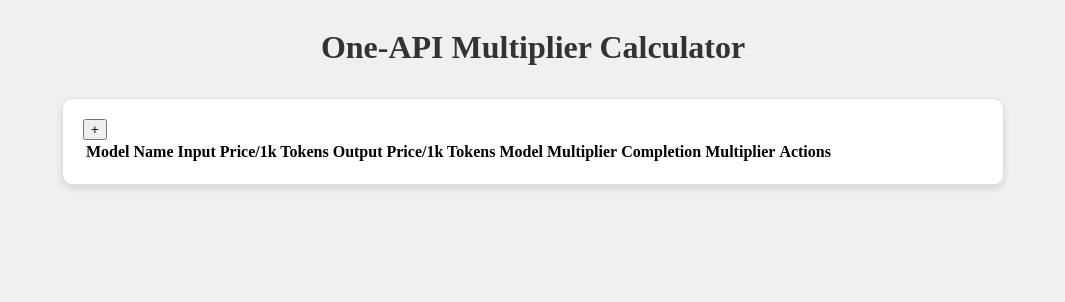
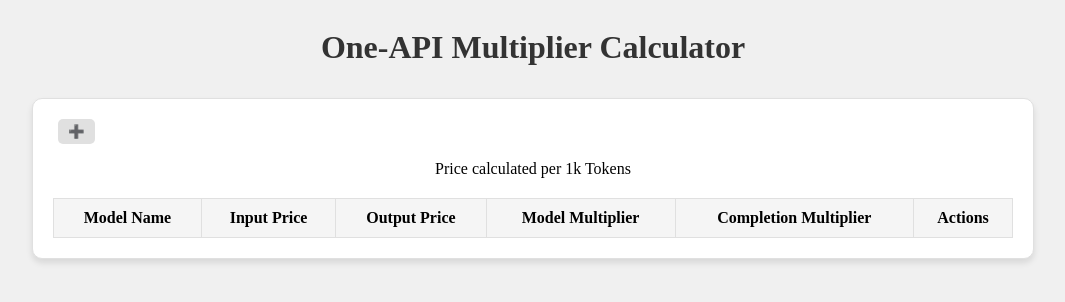
Before and after one commit to ShinChven/one-api-multiplier-calculator, a React (Vite) app in the folder app/: page / in a window 1280 px wide. Shown: the top 302 px of the page, without its empty margins (107-1172 px from the left). Built offline with nearby package versions, Linux system fonts and the light colour scheme.

Commit message:
feat: Enhance Calculator UI and functionality
- Updated max-width of Calculator to 960px
- Added table styling for better layout
- Changed button labels to emojis for clarity
- Added action buttons with icons for edit and delete features

```diff
--- a/app/src/Calculator.css
+++ b/app/src/Calculator.css
@@ -12,10 +12,51 @@
   background-color: #ffffff;
   border: 1px solid #e0e0e0;
   width: 100%; /* Optional: set a max width for responsiveness */
-  max-width: 900px;
+  max-width: 960px;
 }
 
 h1 {
   text-align: center;
   color: #333;
 }
+
+table {
+  width: 100%;
+  border-collapse: collapse;
+  margin-top: 20px;
+}
+
+th, td {
+  border: 1px solid #e0e0e0;
+  padding: 10px;
+  text-align: center;
+}
+
+th {
+  background-color: #f5f5f5;
+  font-weight: bold;
+}
+
+tr:nth-child(even) {
+  background-color: #f9f9f9;
+}
+
+button {
+  margin: 0 5px;
+  padding: 5px 10px;
+  border: none;
+  border-radius: 5px;
+  background-color: #e0e0e0;
+  color: white;
+  cursor: pointer;
+}
+
+button:hover {
+  background-color: #b0b0b0; /* Darker shade for hover effect */
+}
+
+.action-buttons {
+  display: flex;
+  justify-content: center; /* Center the buttons */
+  gap: 5px; /* Adjust the gap as needed */
+}
--- a/app/src/Calculator.tsx
+++ b/app/src/Calculator.tsx
@@ -30,7 +30,7 @@ const Calculator: React.FC = () => {
     return storedData ? JSON.parse(storedData) : [];
   });
 
-  useEffect(() => {}, []); // Local storage effect removed
+  useEffect(() => { }, []); // Local storage effect removed
 
   const addRow = () => {
     setRows(prevRows => [...prevRows, { modelName: '', inputPrice: 0, outputPrice: 0, modelMultiplier: 0, completionMultiplier: 0, editing: true }]);
@@ -72,13 +72,14 @@ const Calculator: React.FC = () => {
     <div className="container">
       <h1>One-API Multiplier Calculator</h1>
       <div className="card">
-        <button onClick={addRow}>+</button>
+        <button onClick={addRow}>➕</button>
+        <p style={{ textAlign: 'center' }}>Price calculated per 1k Tokens</p>
         <table>
           <thead>
             <tr>
               <th>Model Name</th>
-              <th>Input Price/1k Tokens</th>
-              <th>Output Price/1k Tokens</th>
+              <th>Input Price</th>
+              <th>Output Price</th>
               <th>Model Multiplier</th>
               <th>Completion Multiplier</th>
               <th>Actions</th>
@@ -123,10 +124,12 @@ const Calculator: React.FC = () => {
                 <td>{row.modelMultiplier.toFixed(4)}</td>
                 <td>{row.completionMultiplier.toFixed(4)}</td>
                 <td>
-                  <button onClick={() => toggleEdit(index)}>
-                    {row.editing ? 'Save' : 'Edit'}
-                  </button>
-                  <button onClick={() => deleteRow(index)}>Delete</button>
+                  <div className="action-buttons">
+                    <button onClick={() => toggleEdit(index)}>
+                      {row.editing ? '💾' : '✏️'}
+                    </button>
+                    <button onClick={() => deleteRow(index)}>🗑️</button>
+                  </div>
                 </td>
               </tr>
             ))}
```
